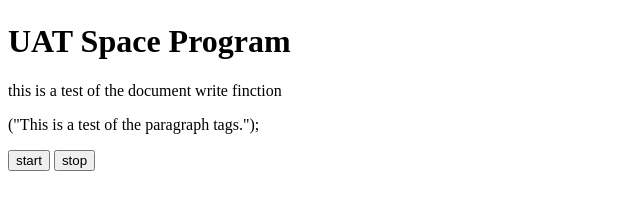
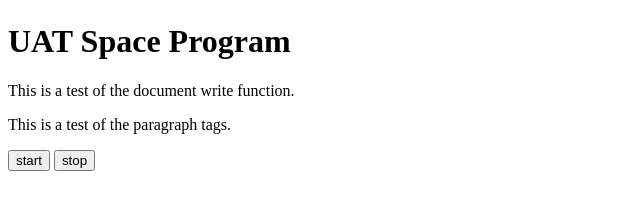
Before and after one commit to Hago1115/CSC-102-Week-2-lecture-1, a plain HTML site: page Index.html in a window 1280 px wide. Shown: the part 250-460 px from the top of the page, without its empty margins (0-640 px from the left). Drawn offline with Linux system fonts and the light colour scheme.

Commit message:
Add files via upload

```diff
--- a/Index.html
+++ b/Index.html
@@ -10,10 +10,10 @@
 <h1>UAT Space Program</h1>
 <script>
     document.write
-        ("this is a test of the document write finction");
+        ("This is a test of the document write function.");
     alert("This is a test of the alert function");
 </script>
-<p>("This is a test of the paragraph tags.");</p>
+<p>This is a test of the paragraph tags.</p>
 <button>
     start
 </button>
@@ -21,5 +21,4 @@
     stop
 </button>
 </body>
-
 </html>
```
